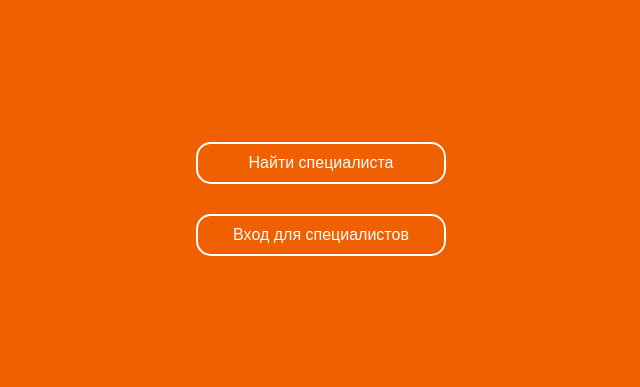
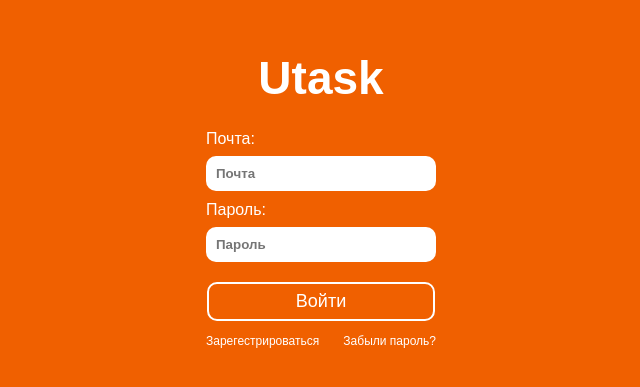
Before and after one commit to DashaBaltsevich/Utask0, a React (Create React App) app: page /login in a window 1280 px wide. Shown: the part 201-588 px from the top of the page, without its empty margins (319-959 px from the left). Built offline with nearby package versions, Linux system fonts and the light colour scheme.

Commit message:
loginForm add, formik, yup install

```diff
--- a/package.json
+++ b/package.json
@@ -7,11 +7,13 @@
     "@testing-library/react": "^13.3.0",
     "@testing-library/user-event": "^13.5.0",
     "eslint-config-prettier": "^8.5.0",
+    "formik": "^2.2.9",
     "react": "^18.2.0",
     "react-dom": "^18.2.0",
     "react-router-dom": "^6.3.0",
     "react-scripts": "5.0.1",
-    "web-vitals": "^2.1.4"
+    "web-vitals": "^2.1.4",
+    "yup": "^0.32.11"
   },
   "scripts": {
     "start": "react-scripts start",
--- a/src/App.tsx
+++ b/src/App.tsx
@@ -1,9 +1,15 @@
-import { FirstScreen } from "./components";
-import "./App.css";
-import React from "react";
+import React from 'react';
+import { Routes, Route } from 'react-router-dom';
+import { FirstScreen, LoginForm } from './components';
+import './App.css';
 
 function App() {
-  return <FirstScreen />;
+  return (
+    <Routes>
+      <Route path="/" element={<FirstScreen />} />
+      <Route path="login" element={<LoginForm />} />
+    </Routes>
+  );
 }
 
 export default App;
--- a/src/components/FirstScreen/FirstScreen.tsx
+++ b/src/components/FirstScreen/FirstScreen.tsx
@@ -1,6 +1,6 @@
-import React from "react";
-import { NavLink } from "react-router-dom";
-import "./FirstScreen.scss";
+import React from 'react';
+import { NavLink } from 'react-router-dom';
+import './FirstScreen.scss';
 
 export const FirstScreen: React.FC = () => {
   return (
--- /dev/null
+++ b/src/components/LoginForm/LoginForm.scss
@@ -0,0 +1,50 @@
+@import '../../consts.scss';
+.s-login {
+  background-color: $orange-color;
+}
+.f-login {
+  display: flex;
+  flex-direction: column;
+  justify-content: center;
+  align-items: center;
+  height: 100vh;
+  color: #fff;
+  &__title {
+    font-size: 46px;
+    margin-bottom: 25px;
+  }
+  &__field {
+    background-color: #fff;
+    color: #f06000;
+    width: 230px;
+    padding: 10px;
+    border-radius: 10px;
+    margin-top: 8px;
+    font-weight: 600;
+    &-error {
+      font-size: 12px;
+      margin-top: 5px;
+      color: rgb(172, 4, 4);
+    }
+  }
+  &__row-links {
+    font-size: 12px;
+    display: flex;
+    justify-content: space-between;
+    width: 230px;
+    margin-top: 13px;
+  }
+
+  &__row + &__row {
+    margin-top: 10px;
+  }
+  &__btn-submit {
+    background-color: #f06000;
+    color: #fff;
+    font-size: 18px;
+    padding: 7px 87px;
+    border: 2px #fff solid;
+    border-radius: 10px;
+    margin-top: 20px;
+  }
+}
--- /dev/null
+++ b/src/components/LoginForm/LoginForm.tsx
@@ -0,0 +1,94 @@
+import { Formik, Form, Field, ErrorMessage } from 'formik';
+import { NavLink } from 'react-router-dom';
+import './LoginForm.scss';
+import * as yup from 'yup';
+import React from 'react';
+
+const validationSchema = yup.object({
+  email: yup
+    .string()
+    .email('Invalid email address')
+    .required('Email is required')
+    .max(30, 'Are you really sure that your email is that big?'),
+  password: yup
+    .string()
+    .required('Password is required')
+    .min(4, 'Must be more than 4 characters'),
+});
+
+export const LoginForm = () => {
+  const handleFormSubmit = (values: object) => {
+    console.log(values);
+  };
+  return (
+    <section className="s-login">
+      <Formik
+        initialValues={{
+          email: '',
+          password: '',
+        }}
+        validateOnBlur={false}
+        validationSchema={validationSchema}
+        onSubmit={(values) => handleFormSubmit(values)}
+      >
+        {({ values }) => (
+          <Form className="f-login">
+            <h1 className="f-login__title">Utask</h1>
+            <div className="f-login__row">
+              <label htmlFor="email" className="f-login__field-label">
+                Почта:
+              </label>
+              <br />
+              <Field
+                type="email"
+                id="email"
+                name="email"
+                className="f-login__field"
+                value={values.email}
+                placeholder="Почта"
+              />
+              <ErrorMessage
+                name="email"
+                component={() => <p className="f-login__field-error"></p>}
+              />
+            </div>
+
+            <div className="f-login__row">
+              <label htmlFor="password" className="f-login__field-label">
+                Пароль:
+              </label>
+              <br />
+              <Field
+                type="password"
+                id="password"
+                name="password"
+                className="f-login__field"
+                placeholder="Пароль"
+              />
+              <ErrorMessage
+                name="password"
+                component={() => <p className="f-login__field-error"></p>}
+              />
+            </div>
+
+            <button type="submit" className="f-login__btn-submit">
+              Войти
+            </button>
+
+            <div className="f-login__row-links">
+              <NavLink
+                to="/registration"
+                className="f-login__link-registration"
+              >
+                Зарегестрироваться
+              </NavLink>
+              <NavLink to="/password" className="f-login__link-forgot-password">
+                Забыли пароль?
+              </NavLink>
+            </div>
+          </Form>
+        )}
+      </Formik>
+    </section>
+  );
+};
--- /dev/null
+++ b/src/components/LoginForm/index.ts
@@ -0,0 +1 @@
+export { LoginForm } from './LoginForm';
--- a/src/components/index.ts
+++ b/src/components/index.ts
@@ -1 +1,2 @@
 export * from './FirstScreen';
+export * from './LoginForm';
```
Also changed, not shown: src/index.js (+7 -7 lines), .eslintrc.js (deleted), .eslintrc.json, 1 other file (tests, documents, lock files or other folders).
